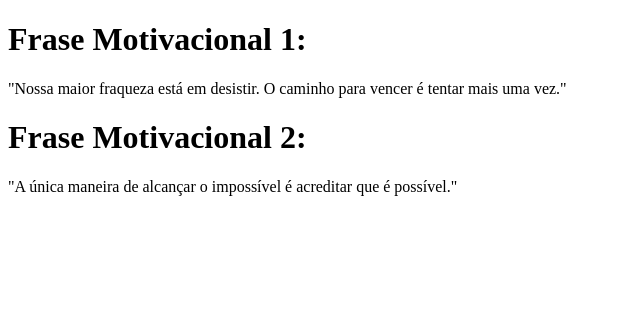
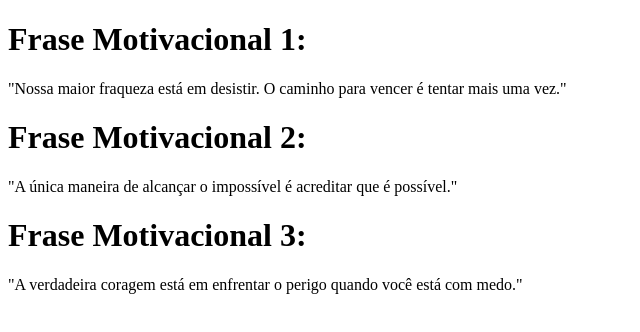
Before and after one commit to Mabiis/BootCamp-Dev-Jr, a plain HTML site: page index.html in a window 1280 px wide. Shown: the whole page, without its empty margins (0-640 px from the left). Drawn offline with Linux system fonts and the light colour scheme.

Commit message:
frase motivacional 3

```diff
--- a/index.html
+++ b/index.html
@@ -10,5 +10,7 @@
     <p>"Nossa maior fraqueza está em desistir. O caminho para vencer é tentar mais uma vez."</p>
     <h1>Frase Motivacional 2:</h1>
     <p>"A única maneira de alcançar o impossível é acreditar que é possível."</p>
+    <h1>Frase Motivacional 3:</h1>
+    <p>"A verdadeira coragem está em enfrentar o perigo quando você está com medo."</p>
 </body>
 </html>
```
